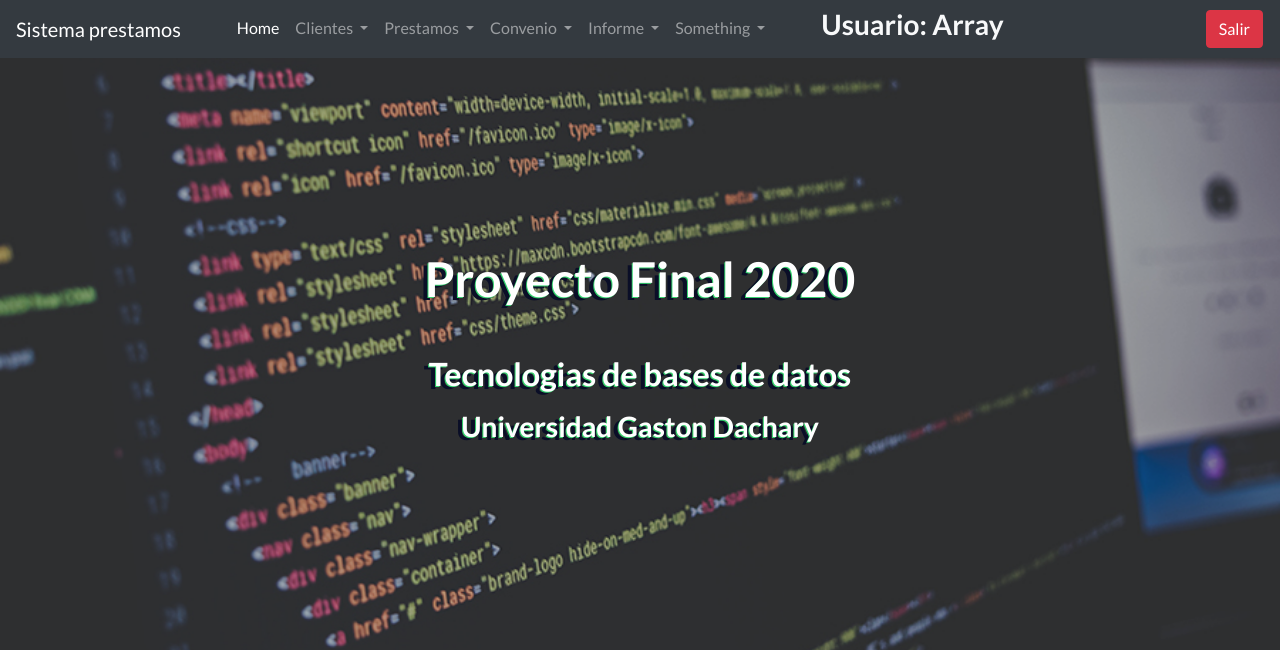
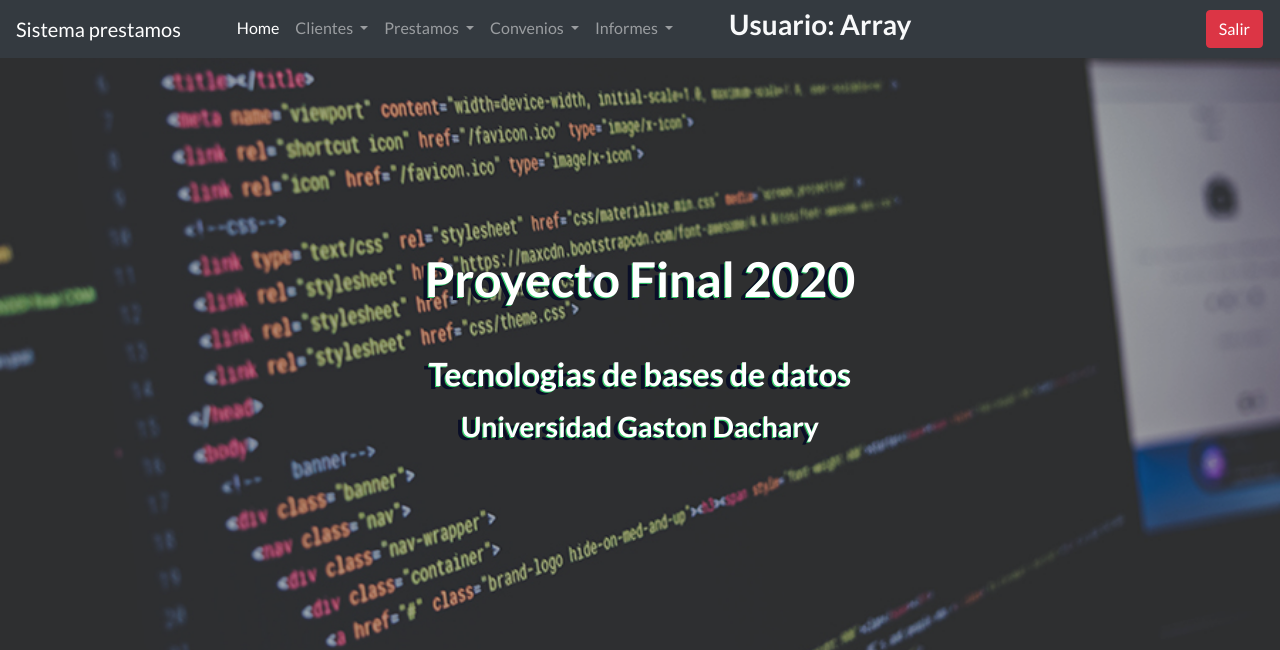
Before and after one commit to inxdev/project-web-php-oracle, a PHP site: page /3-paginaPrincipal.php in a window 1280 px wide. Shown: the top 650 px of the page. Run offline with PHP 8.4, Linux system fonts and the light colour scheme; the visitor is signed in with stand-in values (Sample User, id 1).

Commit message:
se agrego el link al link 'Home', se pusieron los titulos de los links en el menu en plural, se agregaron submenus en el menu Informes

```diff
--- a/php/NavBar.php
+++ b/php/NavBar.php
@@ -6,7 +6,7 @@
   <div class="collapse navbar-collapse" id="navbarSupportedContent">
     <ul class="navbar-nav justify-content-center mr-auto">
       <li class="nav-item active">
-        <a class="nav-link" href="#page-top"> Home <span class="sr-only">(current)</span></a>
+        <a class="nav-link" href="3-paginaPrincipal.php"> Home <span class="sr-only">(current)</span></a>
       </li>
       <li class="nav-item dropdown">
         <a class="nav-link dropdown-toggle" href="#" id="navbarDropdown" role="button" data-toggle="dropdown" aria-haspopup="true" aria-expanded="false">
@@ -40,7 +40,7 @@
       </li>
       <li class="nav-item dropdown">
         <a class="nav-link dropdown-toggle" href="#" id="navbarDropdown" role="button" data-toggle="dropdown" aria-haspopup="true" aria-expanded="false">
-          Convenio
+          Convenios
         </a>
         <div class="dropdown-menu" aria-labelledby="navbarDropdown">
           <a class="dropdown-item" href="#">Inscripcion</a>
@@ -53,19 +53,23 @@
 
       <li class="nav-item dropdown">
         <a class="nav-link dropdown-toggle" href="#" id="navbarDropdown" role="button" data-toggle="dropdown" aria-haspopup="true" aria-expanded="false">
-          Informe
+          Informes
         </a>
         <div class="dropdown-menu" aria-labelledby="navbarDropdown">
-          <a class="dropdown-item" href="#">Inscripcion</a>
+          <a class="dropdown-item" href="#">Lista de clientes</a>
           <div class="dropdown-divider"></div>
-          <a class="dropdown-item" href="#">Modificacion</a>
+          <a class="dropdown-item" href="#">Lista de titulares</a>
           <div class="dropdown-divider"></div>
-          <a class="dropdown-item" href="#">Something</a>
+          <a class="dropdown-item" href="#">Lista de garantes</a>
+          <div class="dropdown-divider"></div>
+          <a class="dropdown-item" href="#">Lista de prestamos</a>
+          <div class="dropdown-divider"></div>
+          <a class="dropdown-item" href="#">Lista de prestamos con deudas</a>
         </div>
       </li>
-      <li class="nav-item dropdown">
+      <!-- <li class="nav-item dropdown">
         <a class="nav-link dropdown-toggle" href="#" id="navbarDropdown" role="button" data-toggle="dropdown" aria-haspopup="true" aria-expanded="false">
-          Something
+
         </a>
         <div class="dropdown-menu" aria-labelledby="navbarDropdown">
           <a class="dropdown-item" href="#">Something</a>
@@ -74,7 +78,7 @@
           <div class="dropdown-divider"></div>
           <a class="dropdown-item" href="#">Something</a>
         </div>
-      </li>
+      </li> -->
 
       <ul class="navbar-nav ml-lg-5 ml-sm-0 mr-auto">
         <li class="nav-item">
```
